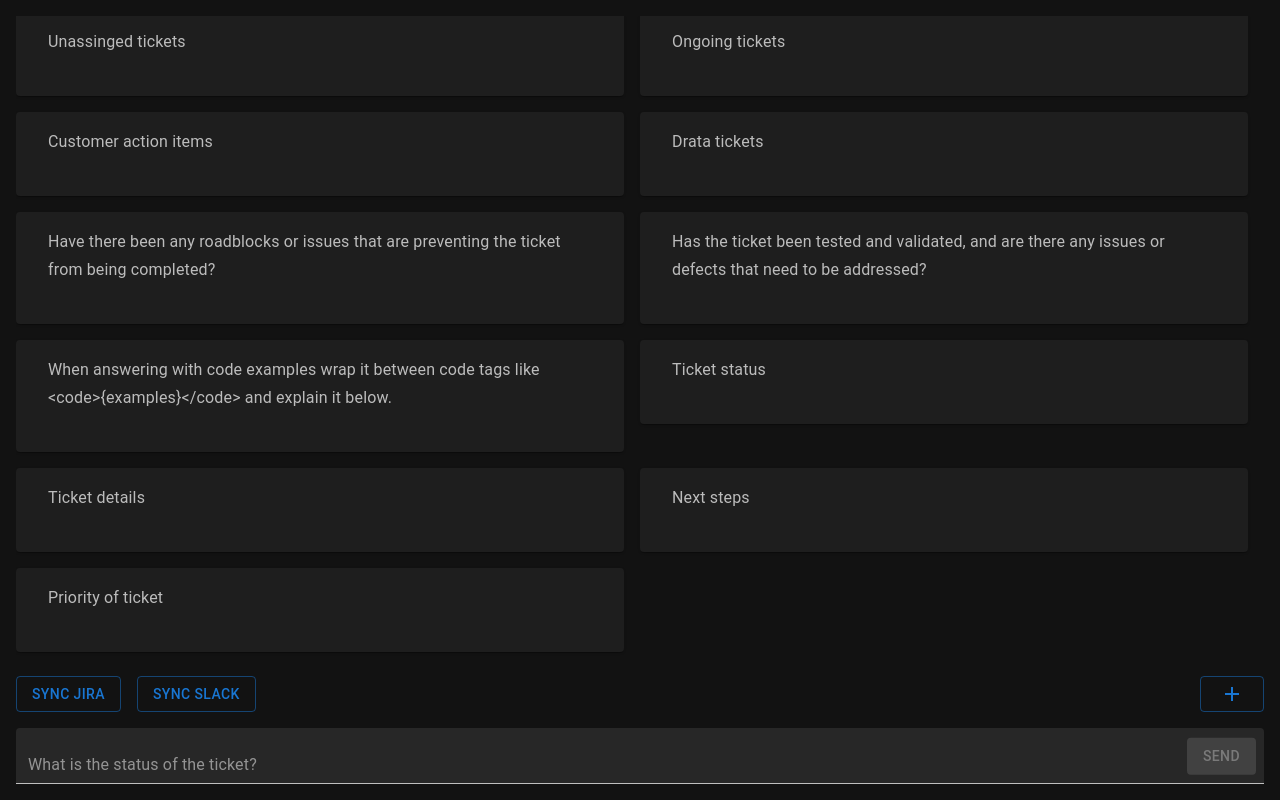
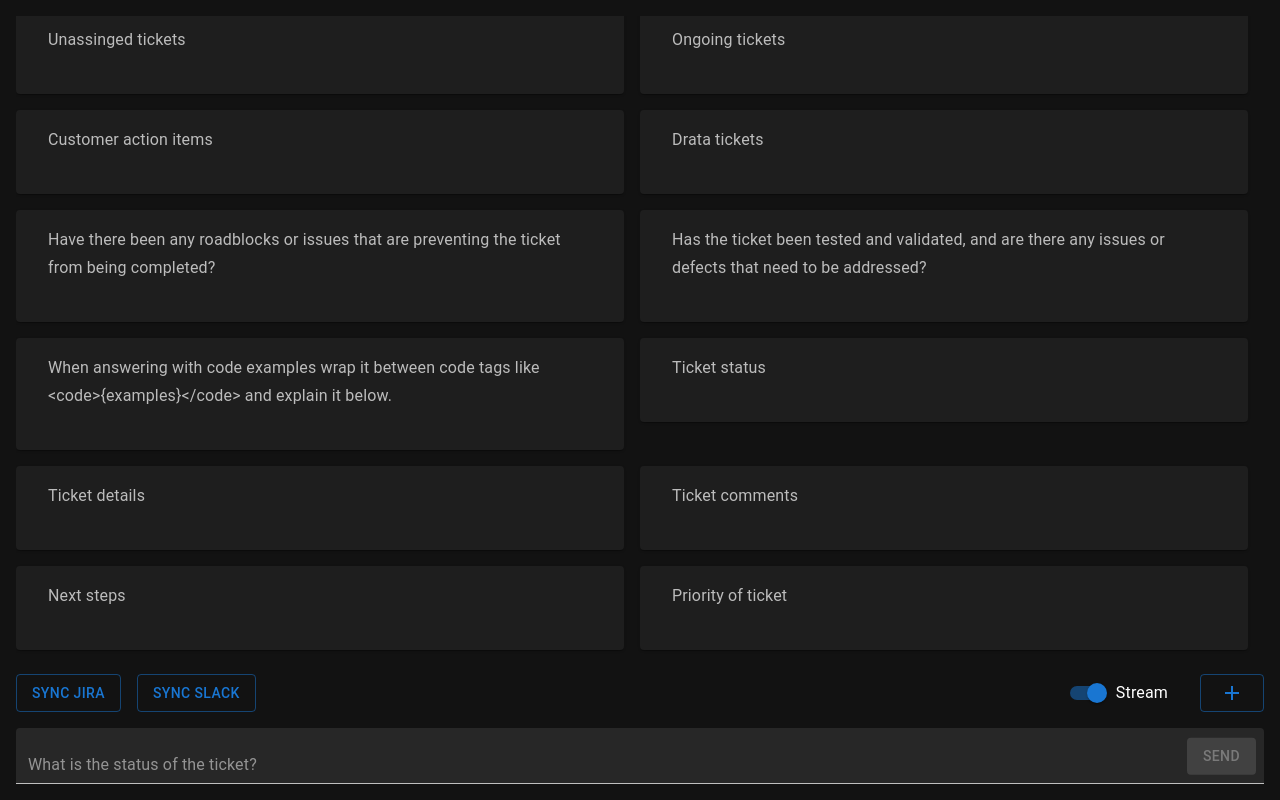
Before and after one commit to Answers-AI/answers-ai, a Next.js app in the folder apps/web/: page / in a window 1280 px wide. Built offline with nearby package versions, Linux system fonts and the light colour scheme.

Commit message:
Enable toggling between stream and query

```diff
--- a/apps/web/pages/api/sync/jira.ts
+++ b/apps/web/pages/api/sync/jira.ts
@@ -9,7 +9,8 @@ const handler = async (req: NextApiRequest, res: NextApiResponse<any>) => {
   // Chunk projects into batches of 10
   inngest.send({
     name: 'SYNC_JIRA',
-    data: { projectKeys: ['DRATA', 'PROJECT', 'SUPPORT'] }
+    data: { projectKeys: ['DRATA'] }
+    // data: { projectKeys: ['DRATA', 'PROJECT', 'SUPPORT'] }
     // data: { projectKeys: ['PROJECT', 'SUPPORT', 'DRATAWEB', 'ISD', 'G2M', 'IFWEB', 'WORWEB'] }
   });
   res.status(200).json({});
--- a/apps/web/src/DeveloperTools.tsx
+++ b/apps/web/src/DeveloperTools.tsx
@@ -7,9 +7,12 @@ import {
   CardMedia,
   CircularProgress,
   Container,
+  FormControlLabel,
   IconButton,
   Input,
-  TextField
+  Switch,
+  TextField,
+  ToggleButton
 } from '@mui/material';
 import { RecommendedPrompt } from 'types';
 import { useQuery, useQueryClient } from '@tanstack/react-query';
@@ -63,6 +66,7 @@ const DEFAULT_PROMPTS = [
     prompt:
       'What is the details for this ticket? Provide a overview including at least title, description, priority and a summar of the thread comments for each ticket. List all items that have this ticket as parent key.'
   },
+  { title: 'Ticket comments', prompt: 'What are the comments for DRATA-286? ' },
   {
     title: 'Next steps',
     prompt:
@@ -86,6 +90,7 @@ const DeveloperTools: React.FC = () => {
   const [isLoading, setIsLoading] = useState(false);
   const [generatedResponse, setGeneratedResponse] = useState<any>({});
   const scrollRef = React.useRef<HTMLDivElement>(null);
+  const [useStreaming, setUseStreaming] = useState(true);
   const generateResponse = async (aPrompt: string) => {
     setGeneratedResponse('');
     setIsLoading(true);
@@ -123,16 +128,21 @@ const DeveloperTools: React.FC = () => {
         setGeneratedResponse((prev: any) => {
           let curr = (prev?.answer || '') + chunkValue;
           const [jsonData, ...rest] = curr.split('JSON_END');
+          console.log('OnChunk->JSonData', { curr, jsonData });
           if (jsonData && rest?.length) {
             extra = JSON.parse(jsonData);
             curr = rest.join('');
+            console.log('JSONOnChunk', { rest, extra, curr });
           }
           answer = curr;
           return { answer: curr, ...extra };
         });
       } else {
+        // console.log('OnChunk', { curr, jsonData });
         setGeneratedResponse((prev: any) => {
           const curr = (prev?.answer || '') + chunkValue;
+          console.log('OnChunk', { curr, extra });
+
           answer = curr;
           return { answer: curr, ...extra };
         });
@@ -147,7 +157,7 @@ const DeveloperTools: React.FC = () => {
   const addAnswer = (answer: any) => setAnswers((currentAnswers) => [...currentAnswers, answer]);
 
   const { data, isFetching } = useQuery({
-    enabled: !!prompt && false,
+    enabled: !!prompt && !useStreaming,
     queryKey: ['completion', prompt],
     refetchOnWindowFocus: false,
     refetchOnMount: false,
@@ -205,7 +215,7 @@ const DeveloperTools: React.FC = () => {
     setAnswers([...answers, { prompt: inputValue }]);
     setShowPrompts(false);
     setInputValue('');
-    generateResponse(inputValue);
+    if (useStreaming) generateResponse(inputValue);
   };
 
   const handlePromptClick = (prompt: string) => {
@@ -214,7 +224,8 @@ const DeveloperTools: React.FC = () => {
     addAnswer({ prompt });
     setInputValue('');
     setShowPrompts(false);
-    generateResponse(prompt);
+
+    if (useStreaming) generateResponse(prompt);
   };
   return (
     <>
@@ -232,14 +243,12 @@ const DeveloperTools: React.FC = () => {
             {answers.map((answer, index) => (
               <Answer {...answer} key={index} />
             ))}
-            {generatedResponse?.context && <Answer {...generatedResponse} />}
+            {generatedResponse?.answer && <Answer {...generatedResponse} />}
             {(isFetching || isLoadingJira || (isLoading && !generatedResponse?.answer)) &&
             answers?.length ? (
               <Answer answer={'...'} />
             ) : null}
-            {!answers?.length ||
-            showPrompts ||
-            !(isFetching || isLoadingJira || (isLoading && !generatedResponse?.answer)) ? (
+            {!answers?.length || showPrompts ? (
               <DefaultPrompts prompts={DEFAULT_PROMPTS} handlePromptClick={handlePromptClick} />
             ) : null}
           </Box>
@@ -273,6 +282,21 @@ const DeveloperTools: React.FC = () => {
           </Button>
 
           <Box sx={{ flex: 1, display: 'flex', justifyContent: 'flex-end', gap: 2 }}>
+            <>
+              {/* Toggle component that updates when using query or streaming */}
+
+              <FormControlLabel
+                control={
+                  <Switch
+                    {...{ inputProps: { 'aria-label': 'Stream mode' } }}
+                    checked={useStreaming}
+                    onChange={() => setUseStreaming(!useStreaming)}
+                    name="Stream"
+                  />
+                }
+                label={'Stream'}
+              />
+            </>
             {answers?.length ? (
               <Button variant="outlined" color="primary" onClick={() => setAnswers([])}>
                 <DeleteIcon />
--- a/apps/web/src/generatePrompt.ts
+++ b/apps/web/src/generatePrompt.ts
@@ -13,14 +13,20 @@ export const pinecone = new PineconeClient();
 
 export const generatePrompt = async ({ prompt, answers = [] }: any) => {
   // Send a request to the OpenAI API for embeddings based on query
+  console.log('Generate Prompt');
   const embeddingResponse = await openai.createEmbedding({
     model: 'text-embedding-ada-002',
     input: prompt
   });
   const embeddings = embeddingResponse.data?.data[0]?.embedding;
 
-  const pineconeData = await pineconeQuery(embeddings);
-  // const pineconeData = { matches: [] };
+  let pineconeData;
+  try {
+    pineconeData = await pineconeQuery(embeddings);
+    // const pineconeData = { matches: [] };
+  } catch (error: any) {
+    console.log('Pinecone Error', error);
+  }
 
   const context = [
     ...answers
@@ -33,10 +39,7 @@ export const generatePrompt = async ({ prompt, answers = [] }: any) => {
 
   console.time('OpenAI->createCompletion');
   return {
-    prompt: `Answer the following question based on the context provided,
-                if you don't know the answer say "I don't know".
-                When writing a issue id with the format {PROJECT-ID},
-                wrap it with a tag <jira>.
+    prompt: `Answer the following question based on the context provided.
                 \n\nCONTEXT:\n${context}\n\n
                 Question:\n${prompt}\n\nAnswer:\n`,
     pineconeData,
```
Also changed, not shown: 1 other file (tests, documents, lock files or other folders).
